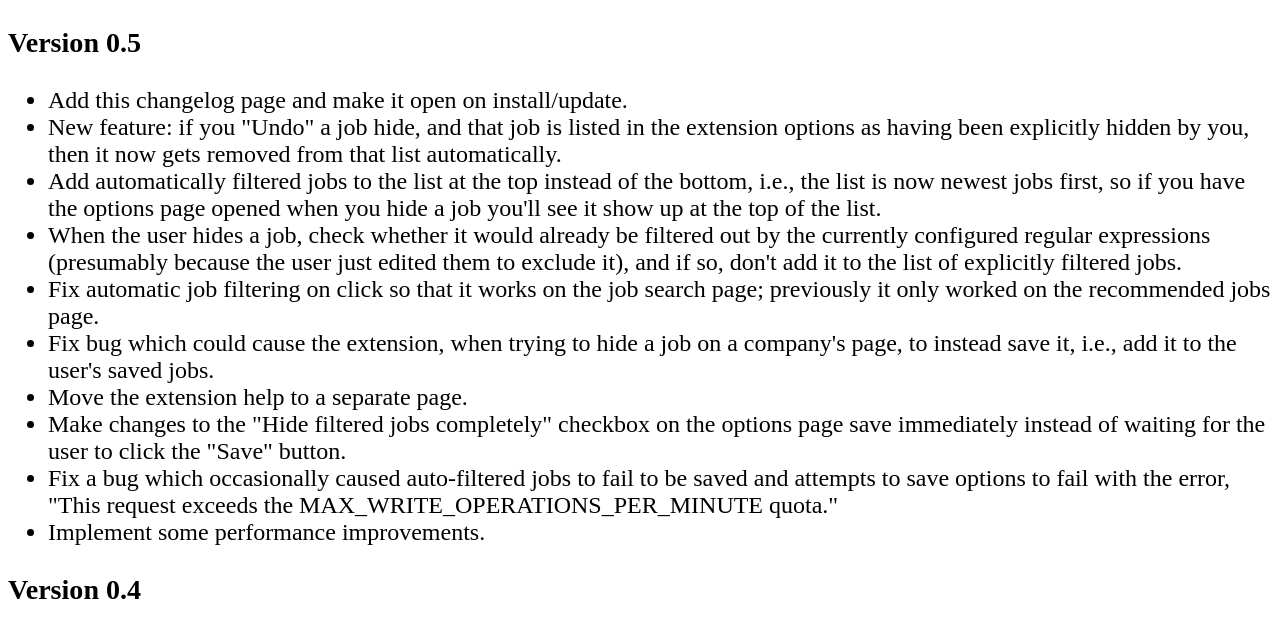
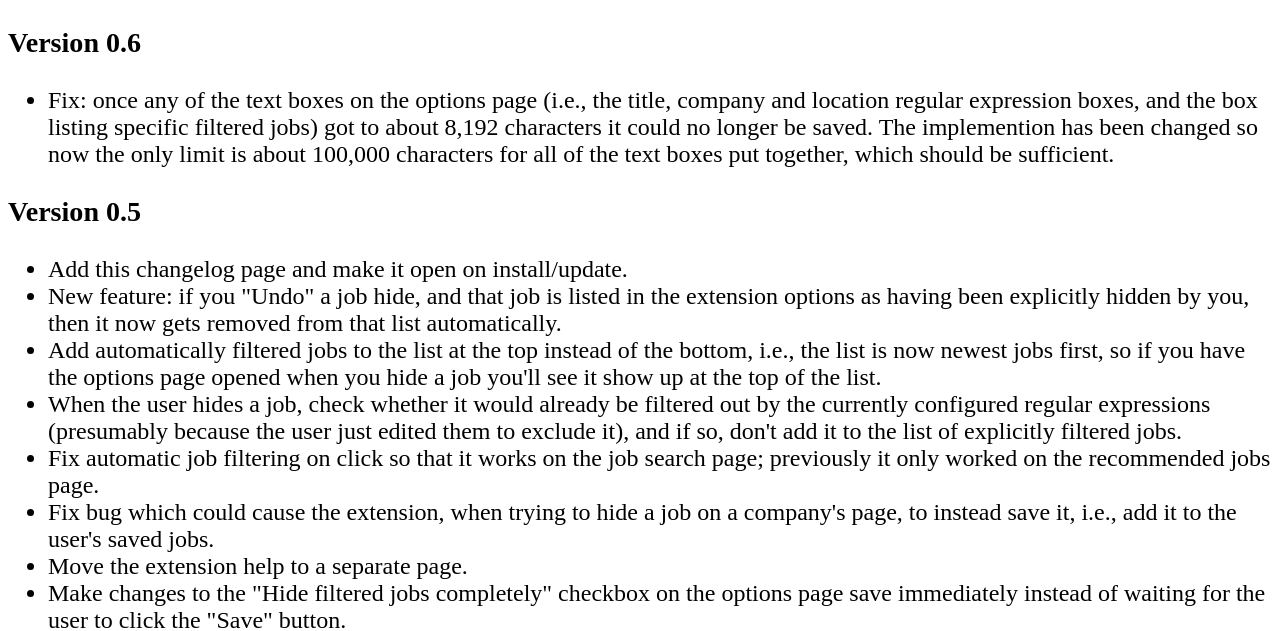
Before and after one commit to jikamens/jobs-filterer-for-linkedin, a browser extension: page changes.html in a window 1280 px wide. Shown: the part 145-776 px from the top of the page. Drawn offline with Linux system fonts and the light colour scheme.

Commit message:
Changelog entry for storage item size limit fix

```diff
--- a/changes.html
+++ b/changes.html
@@ -24,6 +24,16 @@ this program. If not, see <https://www.gnu.org/licenses/>.
       the extension is updated</p>
     <div style="font-size: 150%;">
       <h2>LinkedIn Jobs Filterer change history</h2>
+      <h3>Version 0.6</h3>
+      <ul>
+        <li>Fix: once any of the text boxes on the options page (i.e.,
+          the title, company and location regular expression boxes,
+          and the box listing specific filtered jobs) got to about
+          8,192 characters it could no longer be saved. The
+          implemention has been changed so now the only limit is about
+          100,000 characters for all of the text boxes put together,
+          which should be sufficient.</li>
+      </ul>
       <h3>Version 0.5</h3>
       <ul>
         <li>Add this changelog page and make it open on install/update.</li>
```
